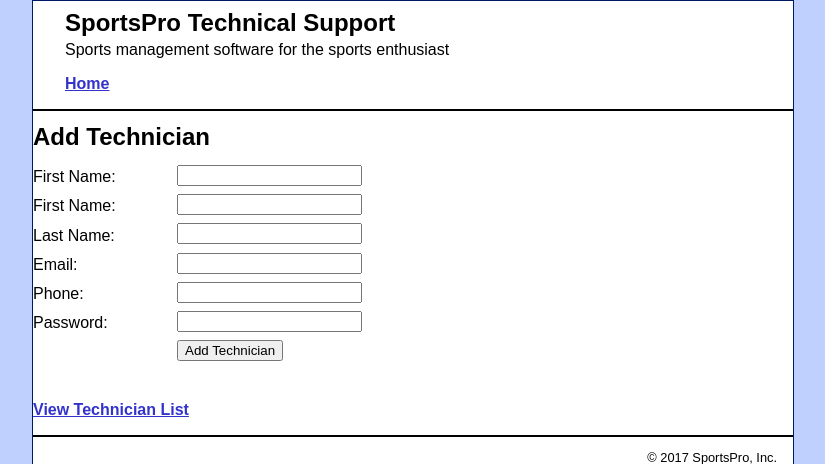
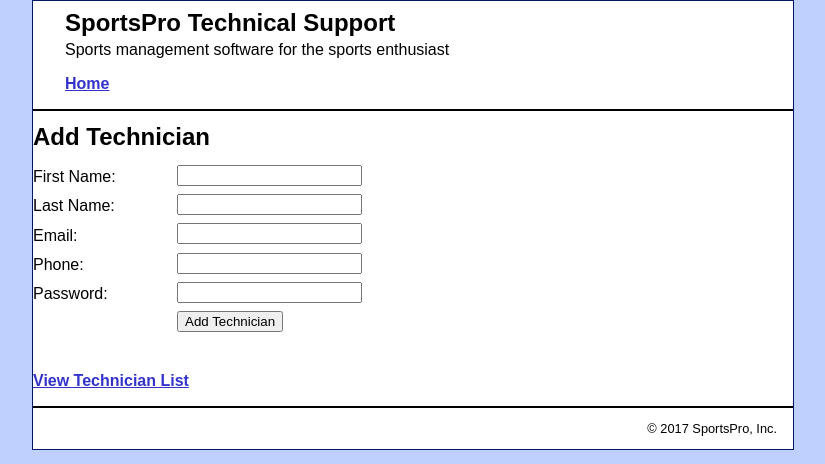
Before and after one commit to mkettani/finalproject, a PHP site: page /technician_manager/technician_add.php in a window 1280 px wide. Shown: the top 464 px of the page, without its empty margins (227-1052 px from the left). Run offline with PHP 8.4, Linux system fonts and the light colour scheme.

Commit message:
Update technician_add.php

```diff
--- a/technician_manager/technician_add.php
+++ b/technician_manager/technician_add.php
@@ -8,10 +8,7 @@
         <input type="input" name="first_name" />
         <br />
 
- <label>First Name:</label>
-        <input type="input" name="first_name" />
-        <br />
- <label>Last Name:</label>
+        <label>Last Name:</label>
         <input type="input" name="last_name" />
         <br />
 
@@ -22,7 +19,8 @@
         <label>Phone:</label>
         <input type="input" name="phone" />
         <br />
- <label>Password:</label>
+
+        <label>Password:</label>
         <input type="input" name="password" />
         <br />
 
```
